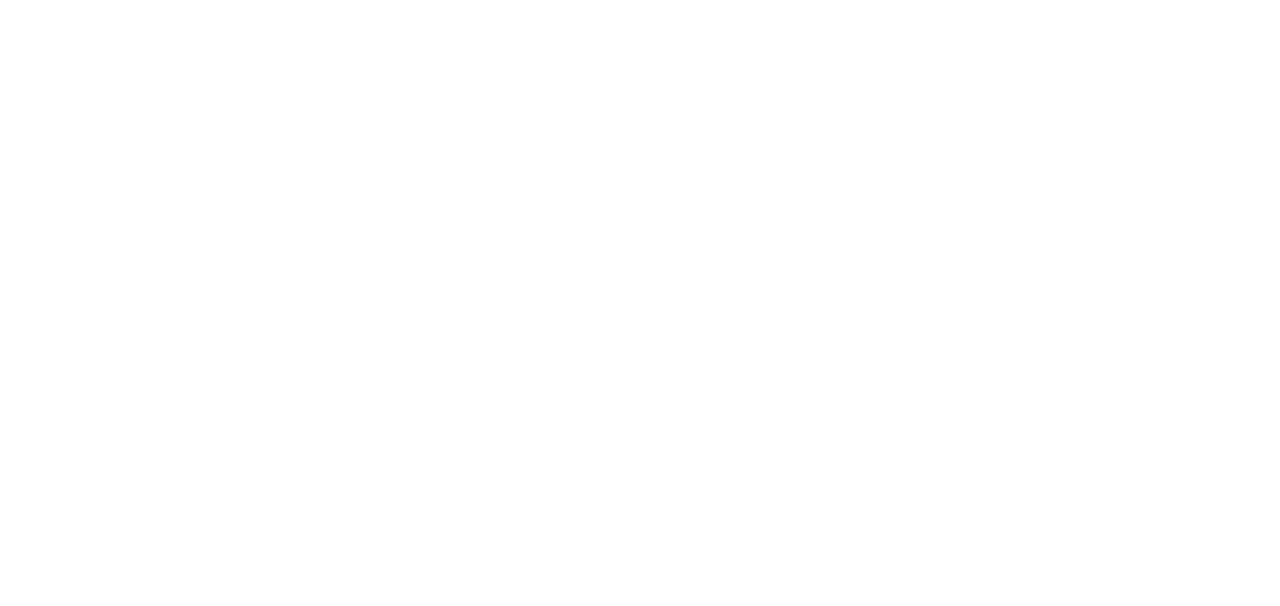
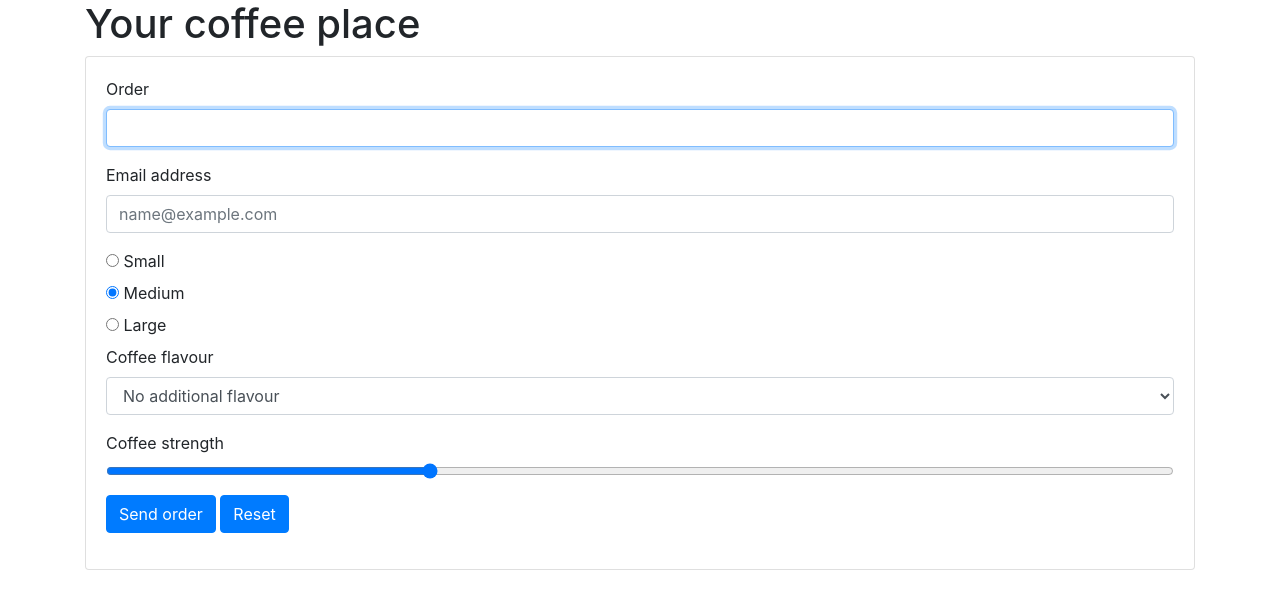
Before and after one commit to krzysiekmoro/Cafe, a plain HTML site: page index.html in a window 1280 px wide. Drawn offline with nearby package versions, Linux system fonts and the light colour scheme.

Commit message:
layout complete

```diff
--- a/index.html
+++ b/index.html
@@ -1,14 +1,79 @@
-<!DOCTYPE html>
+</html>
+<!doctype html>
 <html lang="en">
-<head>
-    <meta charset="UTF-8">
-    <meta name="viewport" content="width=device-width, initial-scale=1.0">
+  <head>
+    <!-- Required meta tags -->
+    <meta charset="utf-8">
+    <meta name="viewport" content="width=device-width, initial-scale=1, shrink-to-fit=no">
+
+    <!-- Bootstrap CSS -->
+    <link rel="stylesheet" href="https://stackpath.bootstrapcdn.com/bootstrap/4.4.1/css/bootstrap.min.css" integrity="sha384-Vkoo8x4CGsO3+Hhxv8T/Q5PaXtkKtu6ug5TOeNV6gBiFeWPGFN9MuhOf23Q9Ifjh" crossorigin="anonymous">
+
     <title>Cafe</title>
-</head>
-<body>
+  </head>
+  <body class="container">
+    <header>
+        <h1>Your coffee place</h1>
+    </header>
 
+    <section>
+        <div class="card">
+            <div class="card-body">
+                <form>
+                    <div class="form-group">
+                        <label for="coffeeOrder">Order</label>
+                        <input type="text" class="form-control" name="coffee" id="coffeeOrder" autofocus>
+                    </div>
+                    <div class="form-group">
+                        <label for="email">Email address</label>
+                        <input type="email" class="form-control" name="emailAddress" id="email" value="" placeholder="name@example.com">
+                    </div>
+                    <div class="radio">
+                        <label for="">
+                            <input type="radio" name="size" value="small">
+                            Small
+                        </label>
+                    </div>
+                    <div class="radio">
+                        <label for="">
+                            <input type="radio" name="size" value="medium" checked>
+                            Medium
+                        </label>
+                    </div>
+                    <div class="radio">
+                        <label for="">
+                            <input type="radio" name="size" value="large">
+                            Large
+                        </label>
+                    </div>
+                    <div class="form-group">
+                        <label for="flavour">Coffee flavour</label>
+                        <select name="coffeeFlavour" id="flavour" class="form-control">
+                            <option value="">No additional flavour</option>
+                            <option value="caramel">Caramel</option>
+                            <option value="almond">Almond</option>
+                            <option value="chocolate">Chocolate</option>
+                        </select>
+                    </div>
+                    <div class="form-group">
+                        <label for="strength">Coffee strength</label>
+                        <input type="range" id="strength" name="coffeeStrength" value="30" class="form-control-range">
+                    </div>
+                    <button type="submit" class="btn btn-primary">Send order</button>
+                    <button type="reset" class="btn btn-primary">Reset</button>
+                </form>
+            </div>
+        </div>
+    </section>
+
+
+    <!-- Optional JavaScript -->
     <script src="scripts/database.js"></script>
     <script src="scripts/cart.js"></script>
     <script src="scripts/main.js"></script>
-</body>
+    <!-- jQuery first, then Popper.js, then Bootstrap JS -->
+    <script src="https://code.jquery.com/jquery-3.4.1.slim.min.js" integrity="sha384-J6qa4849blE2+poT4WnyKhv5vZF5SrPo0iEjwBvKU7imGFAV0wwj1yYfoRSJoZ+n" crossorigin="anonymous"></script>
+    <script src="https://cdn.jsdelivr.net/npm/popper.js@1.16.0/dist/umd/popper.min.js" integrity="sha384-Q6E9RHvbIyZFJoft+2mJbHaEWldlvI9IOYy5n3zV9zzTtmI3UksdQRVvoxMfooAo" crossorigin="anonymous"></script>
+    <script src="https://stackpath.bootstrapcdn.com/bootstrap/4.4.1/js/bootstrap.min.js" integrity="sha384-wfSDF2E50Y2D1uUdj0O3uMBJnjuUD4Ih7YwaYd1iqfktj0Uod8GCExl3Og8ifwB6" crossorigin="anonymous"></script>
+  </body>
 </html>
```
